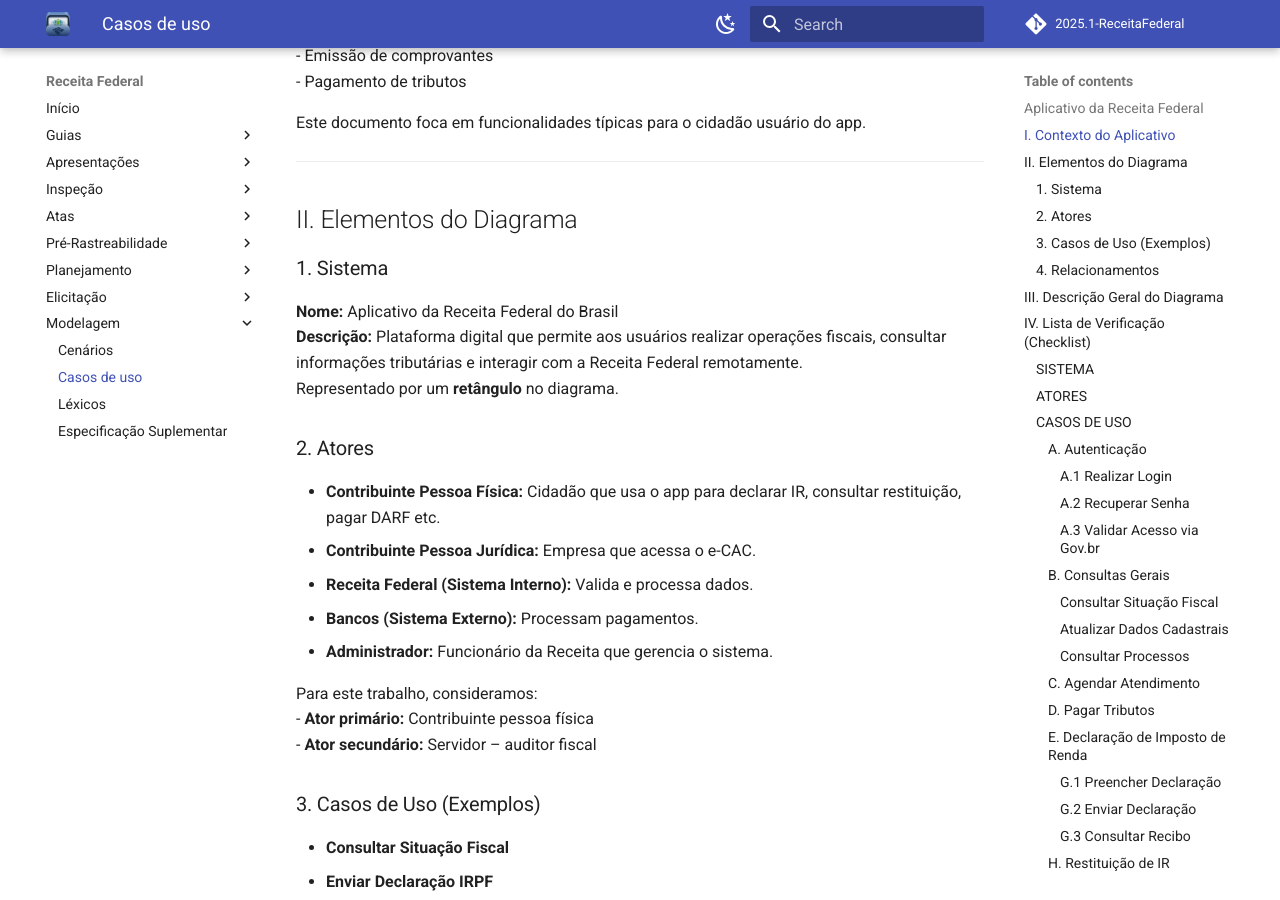
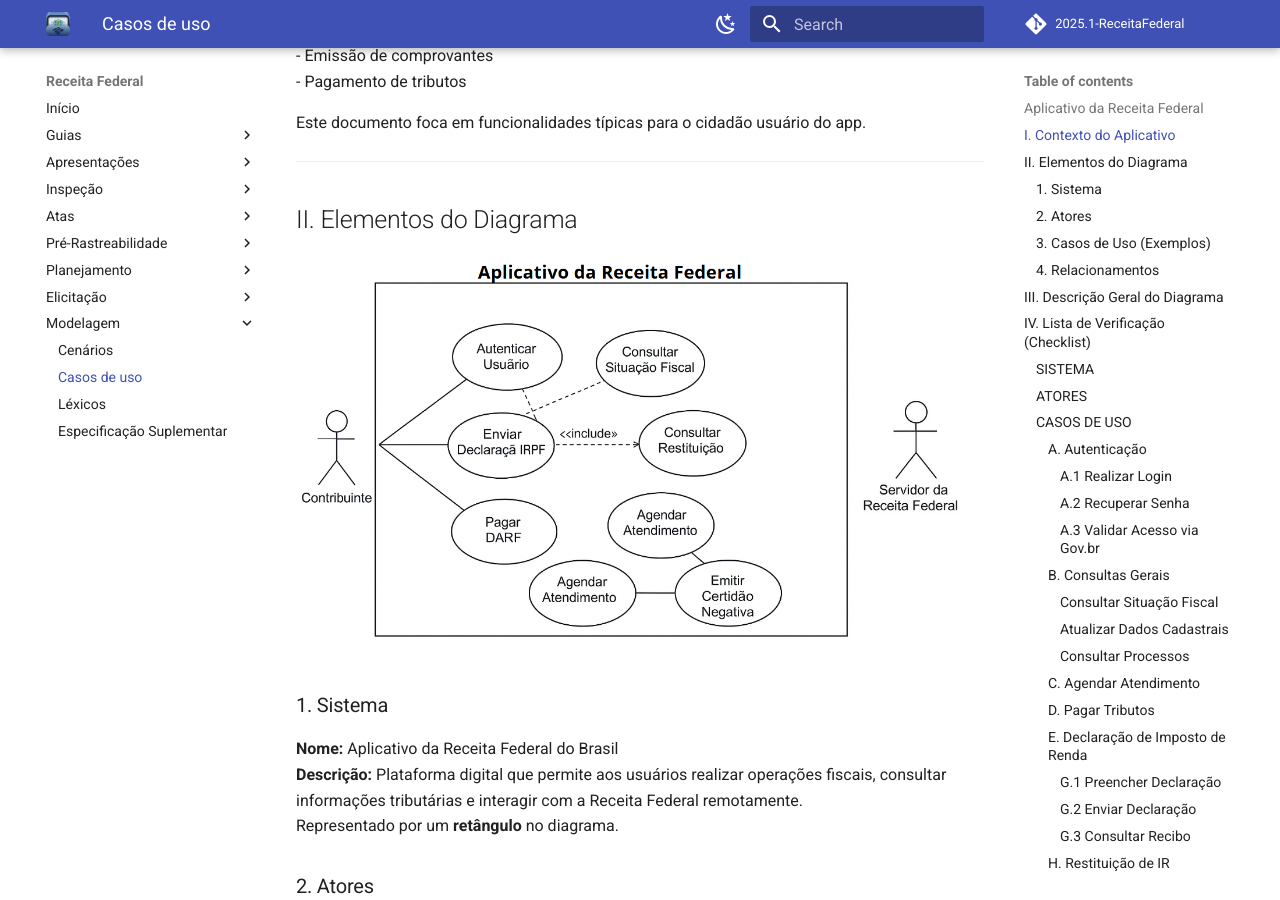
Before and after one commit to Requisitos-de-Software/2025.1-Meu-INSS, an MkDocs documentation site: the page built from docs/modelagem/casosdeuso.md, in a window 1280 px wide and 900 px high, scrolled down 391 px. Built offline with MkDocs 1.6.1 and Material for MkDocs 9.7.7, drawn with Linux system fonts in a browser that asks for light colours; comment, search, counter and statistics services are not loaded.

Commit message:
corrigindo caminho casos de uso img

```diff
--- a/docs/modelagem/casosdeuso.md
+++ b/docs/modelagem/casosdeuso.md
@@ -16,6 +16,9 @@
 ---
 
 ## II. Elementos do Diagrama
+
+![Diagrama de casos de uso](../assets/Captura de tela 2025-05-11 192941.png)
+
 
 ### 1. Sistema
 **Nome:** Aplicativo da Receita Federal do Brasil
```
